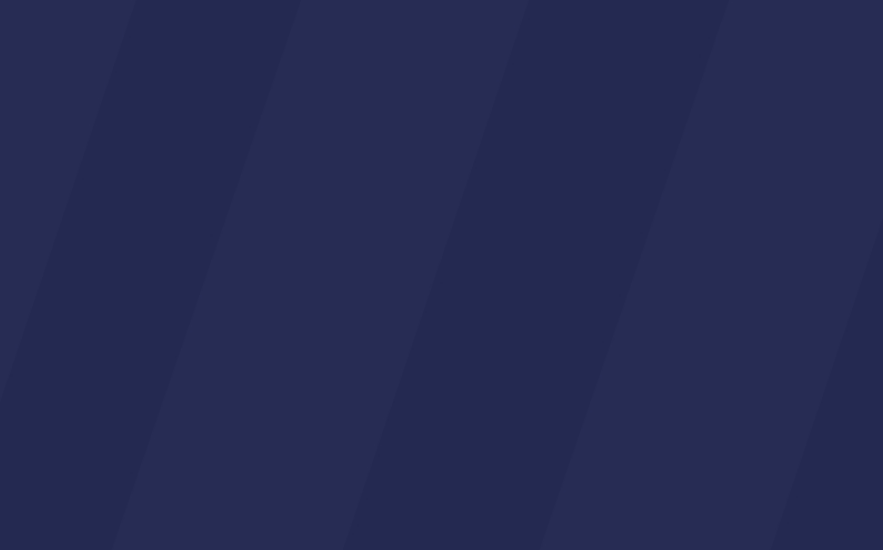
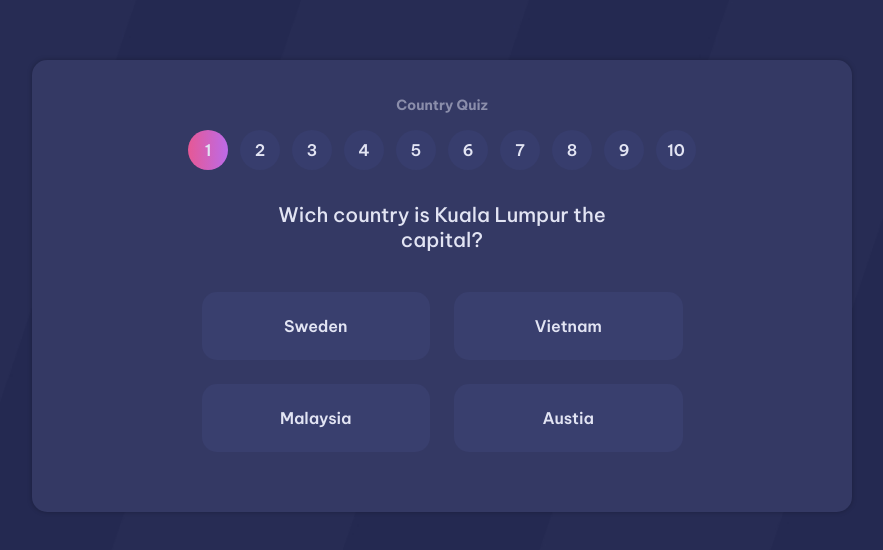
Before and after one commit to JuanPDN/Country-Quiz, an Angular app: page /game/1 in a window 1280 px wide. Before the commit this address led to /. Shown: the part 114-664 px from the top of the page, without its empty margins (198-1081 px from the left). Built offline with nearby package versions, Linux system fonts and the light colour scheme; no server answers.

Commit message:
quetions of the API

```diff
--- a/src/app/app.config.ts
+++ b/src/app/app.config.ts
@@ -1,8 +1,9 @@
 import { ApplicationConfig, provideZoneChangeDetection } from '@angular/core';
 import { provideRouter } from '@angular/router';
+import { provideHttpClient } from '@angular/common/http';
 
 import { routes } from './app.routes';
 
 export const appConfig: ApplicationConfig = {
-  providers: [provideZoneChangeDetection({ eventCoalescing: true }), provideRouter(routes)]
+  providers: [provideZoneChangeDetection({ eventCoalescing: true }), provideRouter(routes), provideHttpClient()]
 };
--- a/src/app/game/game.component.ts
+++ b/src/app/game/game.component.ts
@@ -1,5 +1,9 @@
-import { Component } from '@angular/core';
+import { Component, OnInit, inject } from '@angular/core';
+import { ActivatedRoute } from '@angular/router';
+
 import { NavbarComponent } from "../navbar/navbar.component";
+import { GetDataService } from '../services/get-data.service';
+
 
 @Component({
     selector: 'app-game',
@@ -8,6 +12,36 @@ import { NavbarComponent } from "../navbar/navbar.component";
     styleUrl: './game.component.css',
     imports: [NavbarComponent]
 })
-export class GameComponent {
+export class GameComponent implements OnInit {
+    route: ActivatedRoute = inject(ActivatedRoute);
+    questionId: number = 1;
+    questions: any[] = [];
 
+    constructor(private dataService: GetDataService) {
+        this.route.params.subscribe(params => {
+            this.questionId = Number(params['questionId']);
+        });
+    }
+    randomCountries(): number {
+        return Math.floor(Math.random() * 250) + 1;
+    }
+    ngOnInit(): void {
+        this.dataService.getAllData().subscribe(
+            (data) => {
+                let response = data.map((item: any) => {
+                    return {
+                        name: item.name.common,
+                        capital: item.capital,
+                        flag: item.flag,
+                        options: Array.from({ length: 3 }, () => data[this.randomCountries()]),
+                        questionNumber: Math.floor(Math.random() * 3) + 1,
+                    }
+                })
+                for (let i = 0; i < 10; i++) {
+                    let randomIndex = this.randomCountries();
+                    this.questions.push(response[randomIndex]);
+                }
+            }
+        );
+    }
 }
--- a/src/app/navbar/navbar.component.css
+++ b/src/app/navbar/navbar.component.css
@@ -1,4 +1,4 @@
-ul{
+ul {
     padding: 0px;
     display: flex;
     flex-wrap: wrap;
@@ -6,19 +6,25 @@ ul{
     margin: 16px 0px;
     gap: 12px;
 }
+
 @media screen and (min-width: 640px) {
-    ul{
+    ul {
         margin: 16px 68px;
     }
 }
 
-li{
+li {
+    list-style-type: none;
+}
+
+a {
+    color: var(--color-E2E4F3);
+    text-decoration: none;
     height: 40px;
     width: 40px;
     display: flex;
     align-items: center;
     justify-content: center;
-    list-style-type: none;
     font-weight: 600;
     font-size: 16px;
     border-radius: 50%;
@@ -26,3 +32,7 @@ li{
     background-color: rgba(55, 61, 109);
     cursor: pointer;
 }
+
+.active {
+    background-image: var(--linear-gradiant);
+}
--- a/src/app/navbar/navbar.component.html
+++ b/src/app/navbar/navbar.component.html
@@ -1,5 +1,10 @@
 <ul>
     @for(number of numbers; track $index+1) {
-    <li> {{number}} </li>
+    <li>
+        <a [routerLink]="['/game',number]" routerLinkActive="active">
+            {{number}}
+        </a>
+    </li>
     }
 </ul>
+<router-outlet />
--- a/src/app/navbar/navbar.component.ts
+++ b/src/app/navbar/navbar.component.ts
@@ -1,9 +1,10 @@
 import { Component } from '@angular/core';
+import { RouterLink, RouterLinkActive, RouterOutlet } from '@angular/router';
 
 @Component({
   selector: 'app-navbar',
   standalone: true,
-  imports: [],
+  imports: [RouterLink, RouterLinkActive, RouterOutlet],
   templateUrl: './navbar.component.html',
   styleUrl: './navbar.component.css'
 })
--- /dev/null
+++ b/src/app/services/get-data.service.ts
@@ -0,0 +1,13 @@
+import { HttpClient } from '@angular/common/http';
+import { Injectable } from '@angular/core';
+import { Observable } from 'rxjs';
+
+@Injectable({
+  providedIn: 'root'
+})
+export class GetDataService {
+  constructor(private http: HttpClient) { }
+  getAllData():Observable<any> {
+    return this.http.get('https://country-page-jp.vercel.app/api/countries')
+  }
+}
--- a/src/styles.css
+++ b/src/styles.css
@@ -17,7 +17,7 @@
     margin: 0;
     padding: 0;
     box-sizing: border-box;
-  }
+}
 
 body {
     font-family: var(--font-primary);
```
Also changed, not shown: src/app/app.routes.ts (+6 -1 lines), 1 other file (tests, documents, lock files or other folders).
